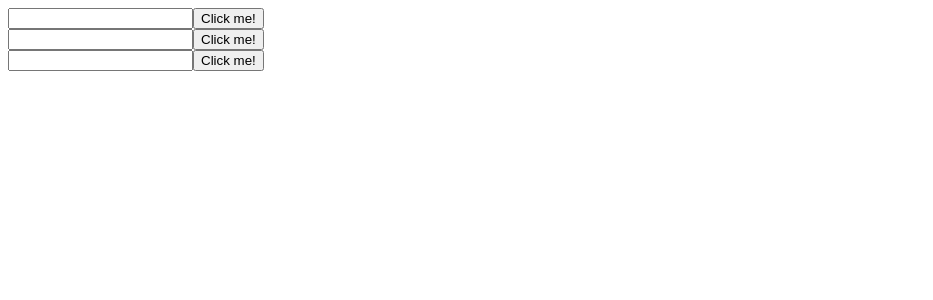
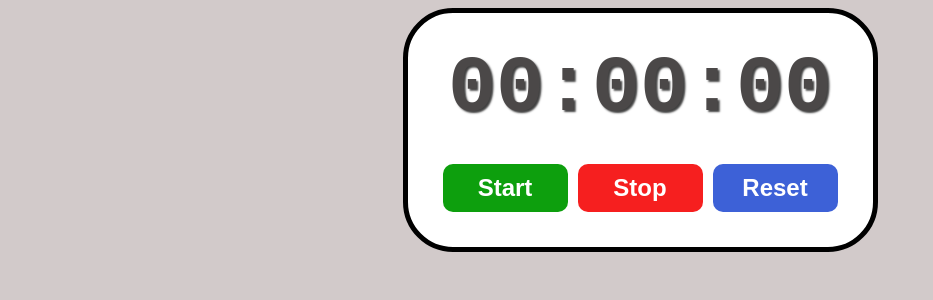
Before and after one commit to P10r10/BroCode, a React (Vite) app in the folder bro-code/: page / in a window 1280 px wide. Shown: the top 300 px of the page, without its empty margins (0-933 px from the left). Built offline with nearby package versions, Linux system fonts and the light colour scheme.

Commit message:
Stopwatch.jsx

```diff
--- a/bro-code/src/App.jsx
+++ b/bro-code/src/App.jsx
@@ -1,10 +1,10 @@
-import MyComponent8 from "./components/MyComponent/MyComponent8.jsx";
+import Stopwatch from "./components/Stopwatch/Stopwatch.jsx";
 
 function App() {
 
     return (
         <>
-            <MyComponent8/>
+            <Stopwatch/>
         </>
     );
 }
--- /dev/null
+++ b/bro-code/src/components/Stopwatch/Stopwatch.jsx
@@ -0,0 +1,63 @@
+import "./styles.css";
+import {useEffect, useRef, useState} from "react";
+
+function Stopwatch() {
+
+    const [isRunning, setIsRunning] = useState(false);
+    const [elapsedTime, setElapsedTime] = useState(0);
+    const intervalIdRef = useRef(null);
+    const startTimeRef = useRef(0);
+
+    useEffect(() => {
+        if (isRunning) {
+            intervalIdRef.current = setInterval(() => {
+                setElapsedTime(Date.now() - startTimeRef.current);
+            }, 10);
+        }
+        return () => {
+            clearInterval(intervalIdRef.current);
+        }
+
+    }, [isRunning]);
+
+    function start() {
+        setIsRunning(true);
+        startTimeRef.current = Date.now() - elapsedTime;
+    }
+
+    function stop() {
+        setIsRunning(false);
+    }
+
+    function reset() {
+        setElapsedTime(0);
+        setIsRunning(false);
+    }
+
+    function formatTime(){
+        let hours = Math.floor(elapsedTime / (1000 * 60 * 60));
+        let minutes = Math.floor(elapsedTime / (1000 * 60) % 60);
+        let seconds = Math.floor(elapsedTime / (1000) % 60);
+        let miliseconds = Math.floor((elapsedTime % 1000) / 10);
+
+        hours = String(hours).padStart(2, "0");
+        minutes = String(minutes).padStart(2, "0");
+        seconds = String(seconds).padStart(2, "0");
+        miliseconds = String(miliseconds).padStart(2, "0");
+
+        return `${minutes}:${seconds}:${miliseconds}`;
+    }
+
+    return (
+        <div className="stopwatch">
+            <div className="display">{formatTime()}</div>
+            <div className="controls">
+                <button className="start-button" onClick={start}>Start</button>
+                <button className="stop-button" onClick={stop}>Stop</button>
+                <button className="reset-button" onClick={reset}>Reset</button>
+            </div>
+        </div>
+    );
+}
+
+export default Stopwatch;
--- /dev/null
+++ b/bro-code/src/components/Stopwatch/styles.css
@@ -0,0 +1,62 @@
+body {
+    display: flex;
+    flex-direction: column;
+    align-items: center;
+    background-color: #d2caca;
+}
+
+.stopwatch {
+    display: flex;
+    flex-direction: column;
+    align-items: center;
+    border: 5px solid;
+    border-radius: 50px;
+    background-color: white;
+    padding: 30px;
+}
+
+.display {
+    font-size: 5rem;
+    font-weight: bold;
+    font-family: monospace;
+    color: #4b4848;
+    text-shadow: 2px 2px 2px rgba(0, 0, 0, 0.75);
+    margin-bottom: 25px;
+}
+
+.controls button {
+    font-size: 1.5rem;
+    font-weight: bold;
+    padding: 10px 20px;
+    margin: 5px;
+    min-width: 125px;
+    border: none;
+    border-radius: 10px;
+    cursor: pointer;
+    color: white;
+    transition: background-color 0.5s ease;
+}
+
+.start-button {
+    background-color: #0d9f0d;
+}
+
+.start-button:hover {
+    background-color: #0b850b;
+}
+
+.stop-button {
+    background-color: #f61f1f;
+}
+
+.stop-button:hover {
+    background-color: #da0707;
+}
+
+.reset-button {
+    background-color: #3d61d7;
+}
+
+.reset-button:hover {
+    background-color: #1d3ca2;
+}
```
